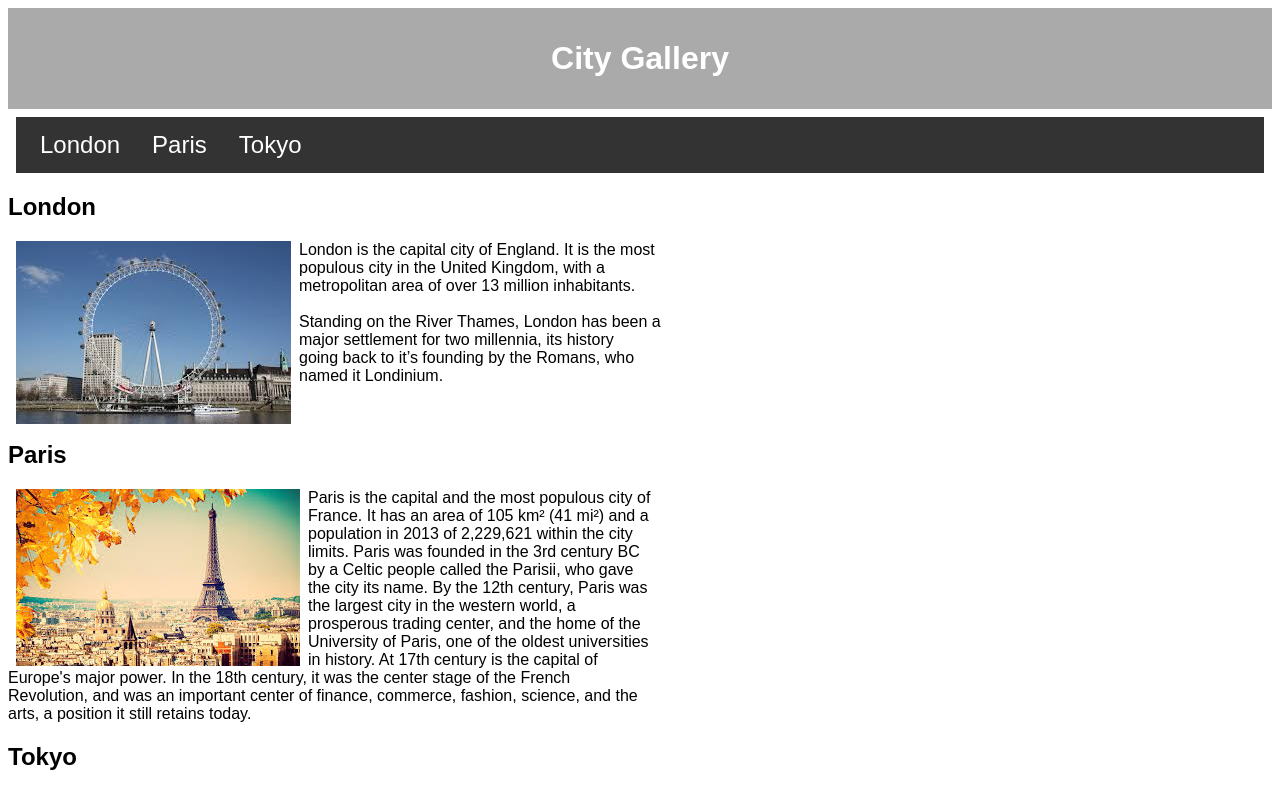
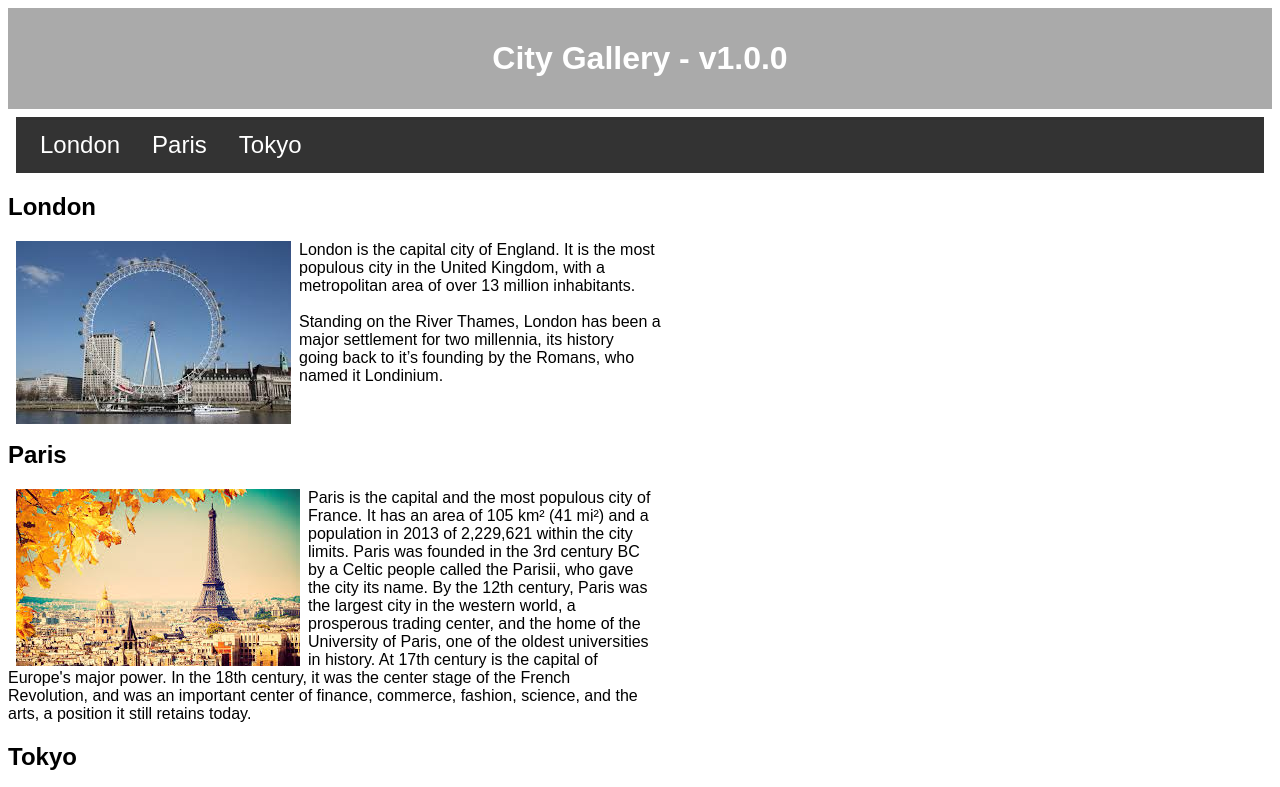
Before and after one commit to RajanSlee/assignments, a plain HTML site: page Project 1/index.html in a window 1280 px wide. Shown: the top 787 px of the page. Drawn offline with Linux system fonts and the light colour scheme.

Commit message:
Added Semantic Versioning

```diff
--- a/Project 1/index.html
+++ b/Project 1/index.html
@@ -4,7 +4,7 @@
     <link rel="stylesheet" href="css/style.css">
 </head>
 <body>
-    <h1>City Gallery</h1>
+    <h1>City Gallery - v1.0.0</h1>
 
     <ul class="navigation-bar">
         <li><a href="#London">London</a></li>
```
